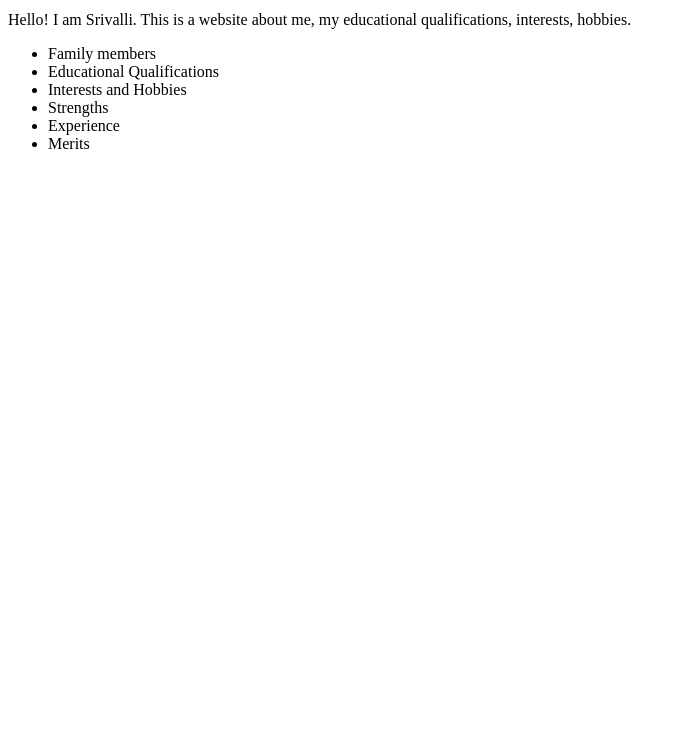
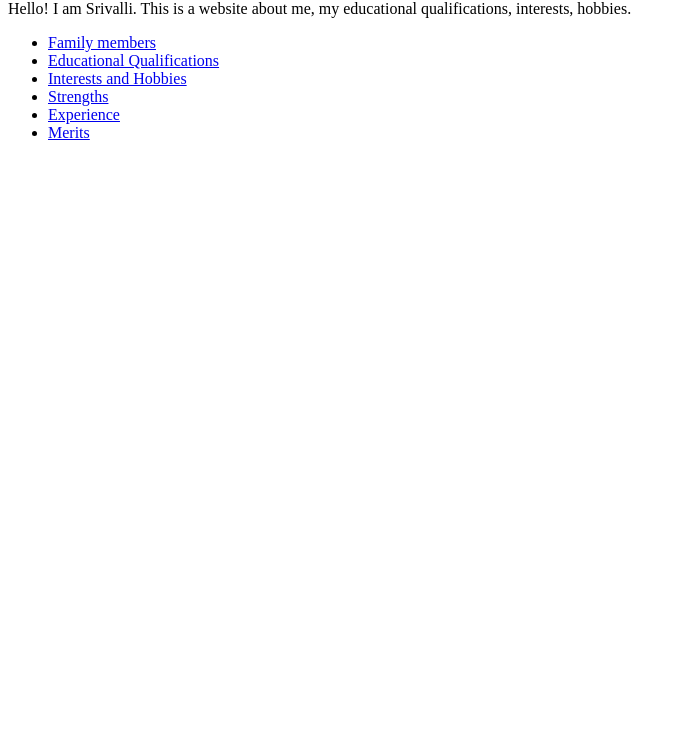
Before and after one commit to Srivalli0612/myprofile, a plain HTML site: page docs/index.html in a window 1280 px wide. Shown: the part 55-800 px from the top of the page, without its empty margins (0-686 px from the left). Drawn offline with Linux system fonts and the light colour scheme.

Commit message:
added links

```diff
--- a/docs/index.html
+++ b/docs/index.html
@@ -1,14 +1,15 @@
 <html>
     <body>
-        <h1>Srivalli Nakka's Profile</h1>
+        <h2 align="centre">Srivalli Nakka's Profile</h2>
         <p>Hello! I am Srivalli. This is a website about me, my educational qualifications, interests, hobbies.<br></p>
         <ul>
-            <li>Family members</li>
-            <li>Educational Qualifications</li>
-            <li>Interests and Hobbies</li>
-            <li>Strengths</li>
-            <li>Experience</li>
-            <li>Merits</li>
+            <li><a href="#family">Family members</a></li>
+            <li><a href="#educational qualifications">Educational Qualifications</a></li>
+            <li><a href="#interests and hobbies">Interests and Hobbies</a></li>
+            <li><a href="#strengths">Strengths</a></li>
+            <li><a href="#experience">Experience</a></li>
+            <li><a href="#interests and hobbies">Merits</a></li>
         </ul>
+
     </body>
 </html>
```
